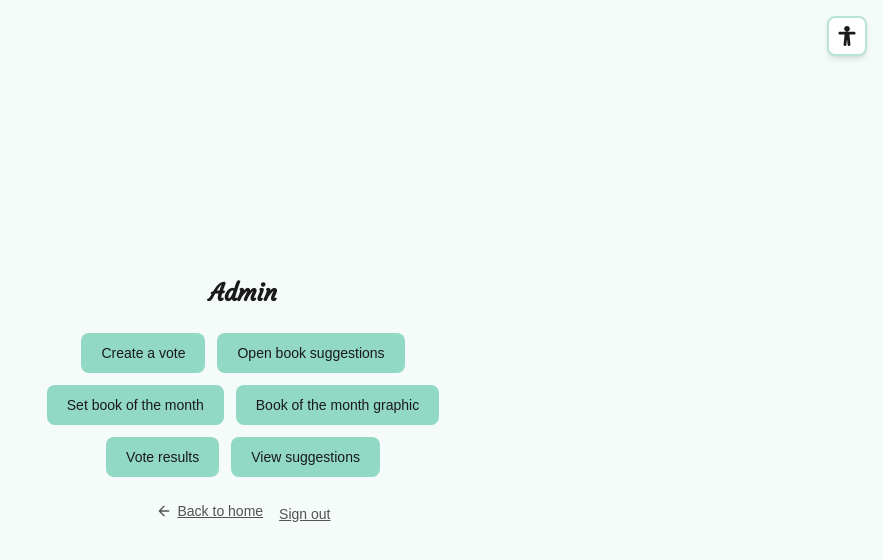
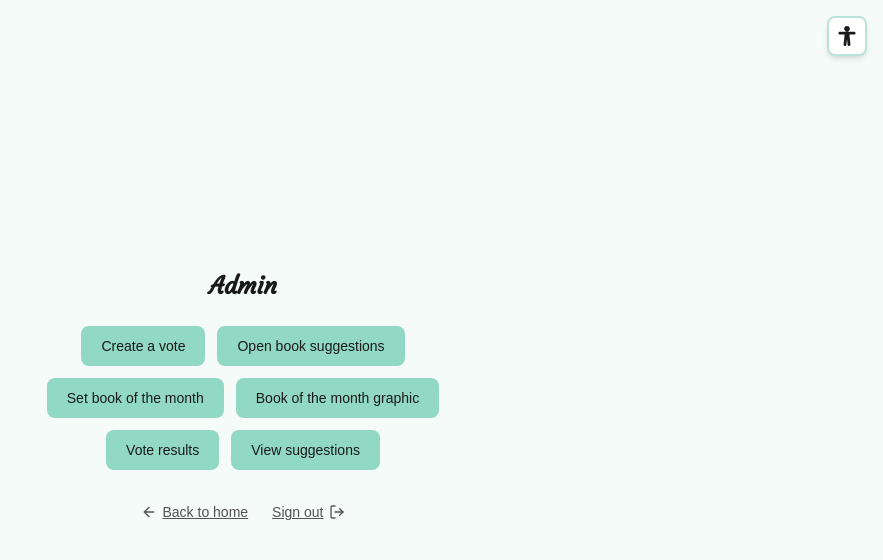
Before and after one commit to williamliew/ebc1, a Next.js app: page /admin in a window 1280 px wide. Shown: the top 560 px of the page, without its empty margins (397-1280 px from the left). Built offline with nearby package versions, Linux system fonts and the light colour scheme; a web font is replaced by a local one.

Commit message:
Added tweaks to UI

```diff
--- a/src/app/admin/login/page.tsx
+++ b/src/app/admin/login/page.tsx
@@ -22,7 +22,7 @@ function AdminLoginForm() {
     const [loading, setLoading] = useState(false);
     const router = useRouter();
     const searchParams = useSearchParams();
-    const from = searchParams.get('from') ?? '/admin';
+    const from = searchParams.get('from') ?? '/';
 
     async function handleSubmit(e: React.FormEvent) {
         e.preventDefault();
--- a/src/app/admin/page.tsx
+++ b/src/app/admin/page.tsx
@@ -1,5 +1,6 @@
 import Link from 'next/link';
 import { BackArrowIcon } from '@/components/back-arrow-icon';
+import { SignOutIcon } from '@/components/sign-out-icon';
 
 export default function AdminPage() {
     return (
@@ -44,18 +45,19 @@ export default function AdminPage() {
                         View suggestions
                     </Link>
                 </div>
-                <p className="text-sm text-muted space-x-4">
+                <div className="flex flex-row flex-wrap items-center justify-center gap-6 py-2 text-sm text-muted">
                     <Link href="/" className="inline-flex items-center gap-1.5 underline hover:no-underline">
                         <BackArrowIcon className="size-4 shrink-0" />
                         Back to home
                     </Link>
                     <Link
                         href="/api/admin/logout"
-                        className="underline hover:no-underline"
+                        className="inline-flex items-center gap-1.5 underline hover:no-underline"
                     >
                         Sign out
+                        <SignOutIcon className="size-4 shrink-0" />
                     </Link>
-                </p>
+                </div>
             </main>
         </div>
     );
--- a/src/app/page.tsx
+++ b/src/app/page.tsx
@@ -5,11 +5,10 @@ import { HomeStatus } from '@/components/home-status';
 
 export default async function Home() {
     const showAdmin = await isAdminAuthenticated();
-    const isLocal = process.env.NODE_ENV === 'development';
 
     return (
         <div className="min-h-screen bg-background flex flex-col items-center justify-center p-6 text-foreground">
-            <AdminPanel showAdmin={showAdmin} isLocal={isLocal} />
+            <AdminPanel showAdmin={showAdmin} />
 
             <main className="max-w-md w-full text-center space-y-6">
                 <div className="overflow-hidden w-[300px] h-[300px] inline-block text-inherit">
--- a/src/components/admin-panel.tsx
+++ b/src/components/admin-panel.tsx
@@ -2,6 +2,7 @@
 
 import Link from 'next/link';
 import { useState, useCallback } from 'react';
+import { SignOutIcon } from '@/components/sign-out-icon';
 
 function PenWritingIcon({ className }: { className?: string }) {
     return (
@@ -22,20 +23,13 @@ function PenWritingIcon({ className }: { className?: string }) {
     );
 }
 
-export function AdminPanel({
-    showAdmin,
-    isLocal,
-}: {
-    showAdmin: boolean;
-    isLocal: boolean;
-}) {
+export function AdminPanel({ showAdmin }: { showAdmin: boolean }) {
     const [open, setOpen] = useState(false);
-    const showButton = showAdmin || isLocal;
 
     const close = useCallback(() => setOpen(false), []);
     const toggle = useCallback(() => setOpen((prev) => !prev), []);
 
-    if (!showButton) return null;
+    if (!showAdmin) return null;
 
     return (
         <>
@@ -69,7 +63,7 @@ export function AdminPanel({
             >
                 <div className="flex h-full flex-col p-4 pt-14">
                     <div className="flex items-center justify-between mb-4">
-                        <h2 className="text-lg font-semibold text-foreground">
+                        <h2 className="font-heading text-lg font-semibold text-foreground">
                             Manage club
                         </h2>
                         <button
@@ -143,6 +137,15 @@ export function AdminPanel({
                             View suggestions
                         </Link>
                     </nav>
+                    <div className="mt-auto pt-4 border-t border-border">
+                        <Link
+                            href="/api/admin/logout"
+                            className="flex items-center justify-center gap-1.5 text-sm text-muted underline hover:no-underline hover:text-foreground py-2"
+                        >
+                            Sign out
+                            <SignOutIcon className="size-4 shrink-0" />
+                        </Link>
+                    </div>
                 </div>
             </aside>
         </>
--- /dev/null
+++ b/src/components/sign-out-icon.tsx
@@ -0,0 +1,23 @@
+/**
+ * Sign out / log out icon (arrow leaving door).
+ * Inherits currentColor so it matches surrounding text.
+ */
+export function SignOutIcon({ className }: { className?: string }) {
+    return (
+        <svg
+            xmlns="http://www.w3.org/2000/svg"
+            viewBox="0 0 24 24"
+            fill="none"
+            stroke="currentColor"
+            strokeWidth="2"
+            strokeLinecap="round"
+            strokeLinejoin="round"
+            className={className}
+            aria-hidden
+        >
+            <path d="M9 21H5a2 2 0 0 1-2-2V5a2 2 0 0 1 2-2h4" />
+            <path d="M16 17l5-5-5-5" />
+            <path d="M21 12H9" />
+        </svg>
+    );
+}
```
